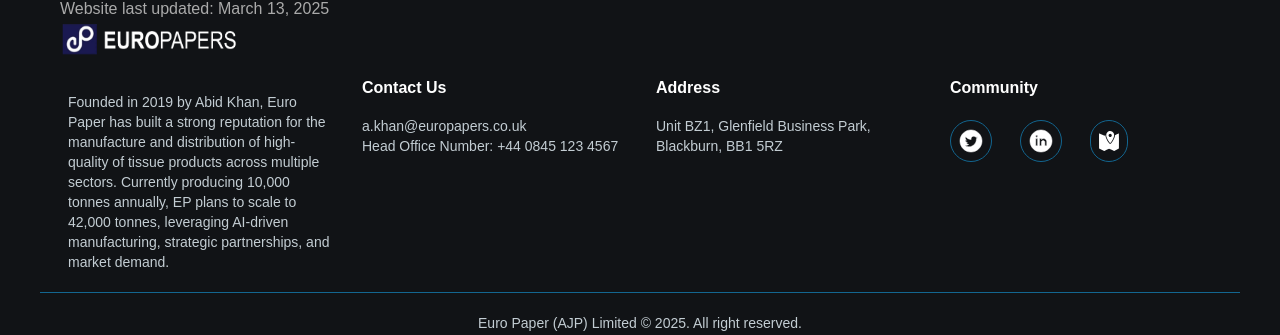
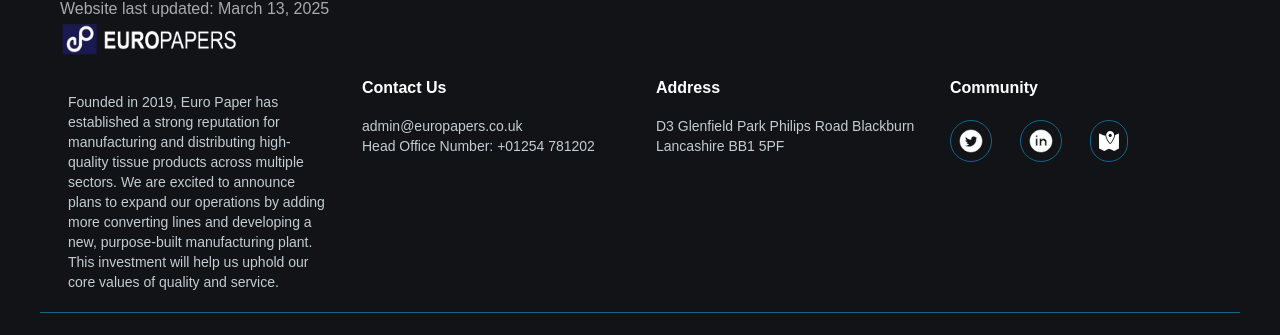
Before and after one commit to GhazanfarGw/europaper, a React (Create React App) app: page / in a window 1280 px wide. Shown: the part 1504-1839 px from the top of the page. Built offline with nearby package versions, Linux system fonts and the light colour scheme.

Commit message:
Update Footer.jsx

```diff
--- a/src/Home/Footer.jsx
+++ b/src/Home/Footer.jsx
@@ -13,8 +13,8 @@
                 <div className='md:grid md:grid-cols-4 md:gap-8 max-w-screen-2xl mx-auto justify-center py-5 text-white px-7'>
                     <div className=''>
                         <p className='text-sm text-[#C3CDD3] md:pt-4 pt-3'>
-                            Founded in 2019 by Abid Khan, Euro Paper has built a strong reputation for the manufacture and distribution of high-quality of tissue products across multiple sectors.​
-                            Currently producing 10,000 tonnes annually, EP plans to scale to 42,000 tonnes, leveraging AI-driven manufacturing, strategic partnerships, and market demand.
+                            Founded in 2019, Euro Paper has established a strong reputation for manufacturing and distributing high-quality tissue products across multiple sectors.
+                            We are excited to announce plans to expand our operations by adding more converting lines and developing a new, purpose-built manufacturing plant. This investment will help us uphold our core values of quality and service.
                         </p>
                     </div>
                     <ul className='md:pt-0 pt-10'>
@@ -22,8 +22,8 @@
                             Contact Us
                         </il>
                         <li className='text-sm text-[#C3CDD3] md:pt-4 pt-2'>
-                            a.khan@europapers.co.uk <br />
-                            Head Office Number: +44 0845 123 4567
+                            admin@europapers.co.uk <br />
+                            Head Office Number: +01254 781202
                         </li>
                     </ul>
                     <div className='md:pt-0 pt-10'>
@@ -31,7 +31,7 @@
                             Address
                         </h1>
                         <p className='text-sm text-[#C3CDD3] md:pt-4 pt-2'>
-                            Unit BZ1, Glenfield Business Park, Blackburn, BB1 5RZ
+                        D3 Glenfield Park Philips Road Blackburn Lancashire BB1 5PF
                         </p>
                     </div>
                     <div className='md:pt-0 pt-10'>
```
